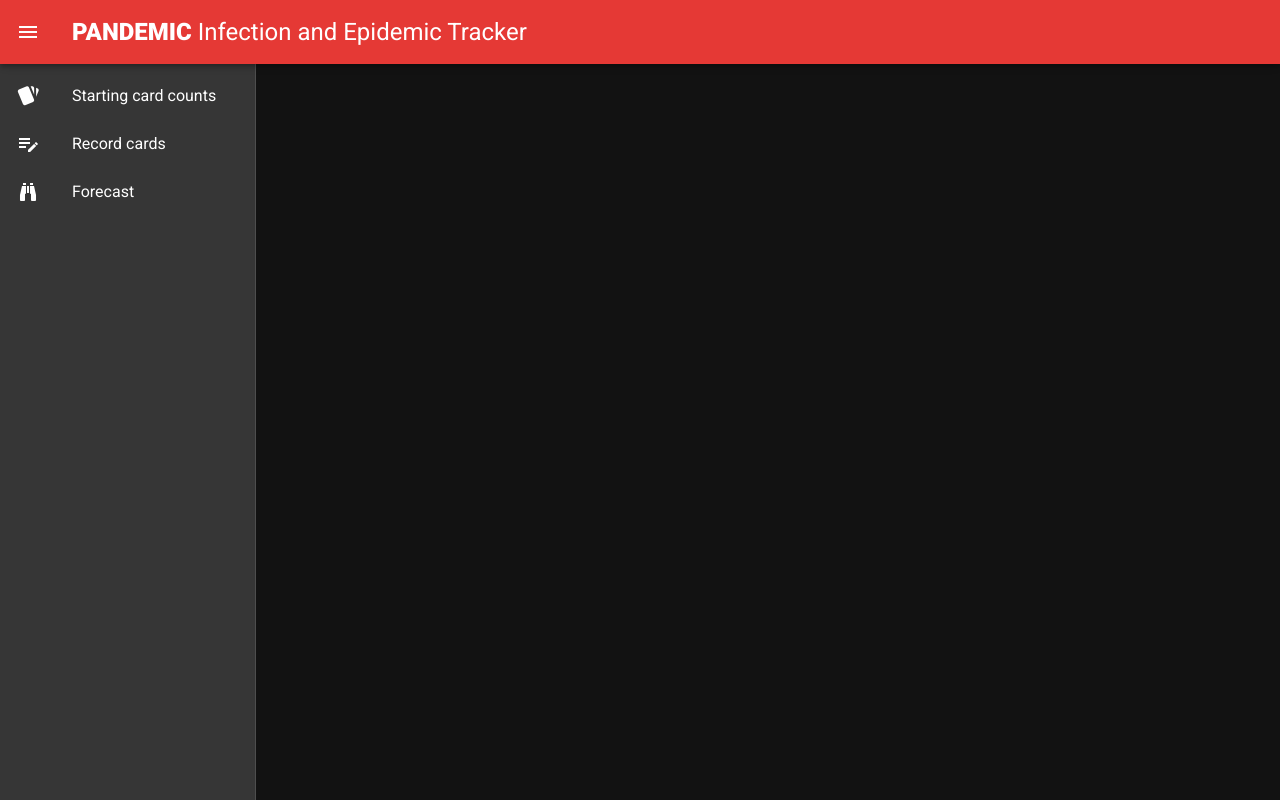
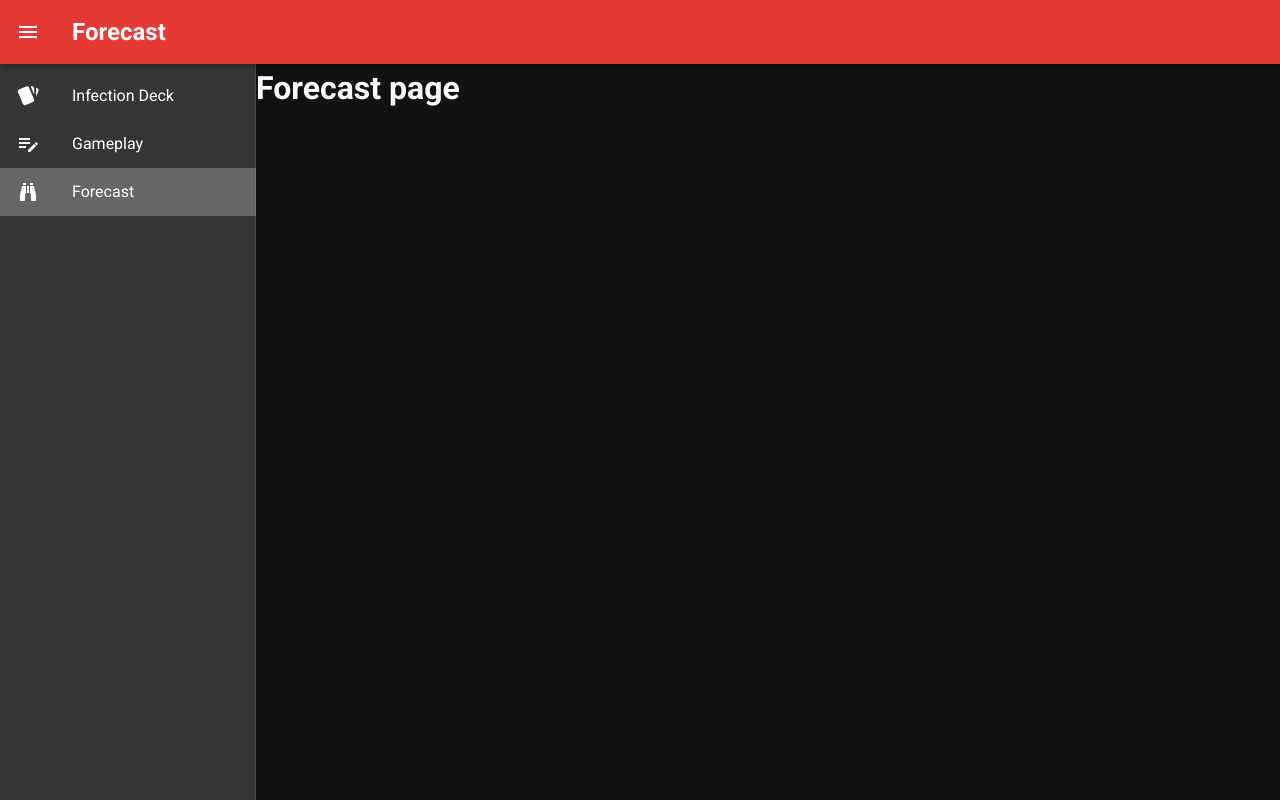
Before and after one commit to nxtman123/pandemic-infection-tracker, a Vue app: page /forecast in a window 1280 px wide. Built offline with nearby package versions, Linux system fonts and the light colour scheme.

Commit message:
Set up routing

```diff
--- a/src/App.vue
+++ b/src/App.vue
@@ -7,7 +7,7 @@
     >
       <v-app-bar-nav-icon @click.stop="drawer = !drawer" />
       <v-toolbar-title class="headline">
-        <span class="font-weight-black">PANDEMIC</span> Infection and Epidemic Tracker
+        <span class="font-weight-bold">{{ title }}</span>
       </v-toolbar-title>
       <v-spacer></v-spacer>
     </v-app-bar>
@@ -17,23 +17,23 @@
       clipped
     >
       <v-list>
-        <v-list-item>
+        <v-list-item link to="deck">
           <v-list-item-action>
             <v-icon>mdi-cards</v-icon>
           </v-list-item-action>
           <v-list-item-content>
-            Starting card counts
+            Infection Deck
           </v-list-item-content>
         </v-list-item>
-        <v-list-item>
+        <v-list-item link to="gameplay">
           <v-list-item-action>
             <v-icon>mdi-playlist-edit</v-icon>
           </v-list-item-action>
           <v-list-item-content>
-            Record cards
+            Gameplay
           </v-list-item-content>
         </v-list-item>
-        <v-list-item>
+        <v-list-item link to="forecast">
           <v-list-item-action>
             <v-icon>mdi-binoculars</v-icon>
           </v-list-item-action>
@@ -57,5 +57,10 @@
   data: () => ({
     drawer: null,
   }),
+  computed: {
+    title() {
+      return this.$route.meta.title;
+    },
+  },
 });
 </script>
--- a/src/router/index.ts
+++ b/src/router/index.ts
@@ -1,22 +1,36 @@
 import Vue from 'vue';
 import VueRouter from 'vue-router';
-import Home from '@/views/Home.vue';
+import InfectionDeck from '@/views/InfectionDeck.vue';
+import Forecast from '@/views/Forecast.vue';
+import Gameplay from '@/views/Gameplay.vue';
 
 Vue.use(VueRouter);
 
 const routes = [
   {
-    path: '/',
-    name: 'home',
-    component: Home,
+    path: '/deck',
+    alias: '/',
+    name: 'deck',
+    component: InfectionDeck,
+    meta: {
+      title: 'Infection Deck',
+    },
   },
   {
-    path: '/about',
-    name: 'about',
-    // route level code-splitting
-    // this generates a separate chunk (about.[hash].js) for this route
-    // which is lazy-loaded when the route is visited.
-    component: () => import(/* webpackChunkName: "about" */ '../views/About.vue'),
+    path: '/gameplay',
+    name: 'gameplay',
+    component: Gameplay,
+    meta: {
+      title: 'Gameplay',
+    },
+  },
+  {
+    path: '/forecast',
+    name: 'forecast',
+    component: Forecast,
+    meta: {
+      title: 'Forecast',
+    },
   },
 ];
 
--- a/src/views/About.vue
+++ b/src/views/Forecast.vue
@@ -1,5 +1,5 @@
 <template>
   <div class="about">
-    <h1>This is an about page</h1>
+    <h1>Forecast page</h1>
   </div>
 </template>
--- /dev/null
+++ b/src/views/Gameplay.vue
@@ -0,0 +1,5 @@
+<template>
+  <div class="about">
+    <h1>Gameplay page</h1>
+  </div>
+</template>
```
Also changed, not shown: src/views/InfectionDeck.vue (renamed from src/views/Home.vue).
